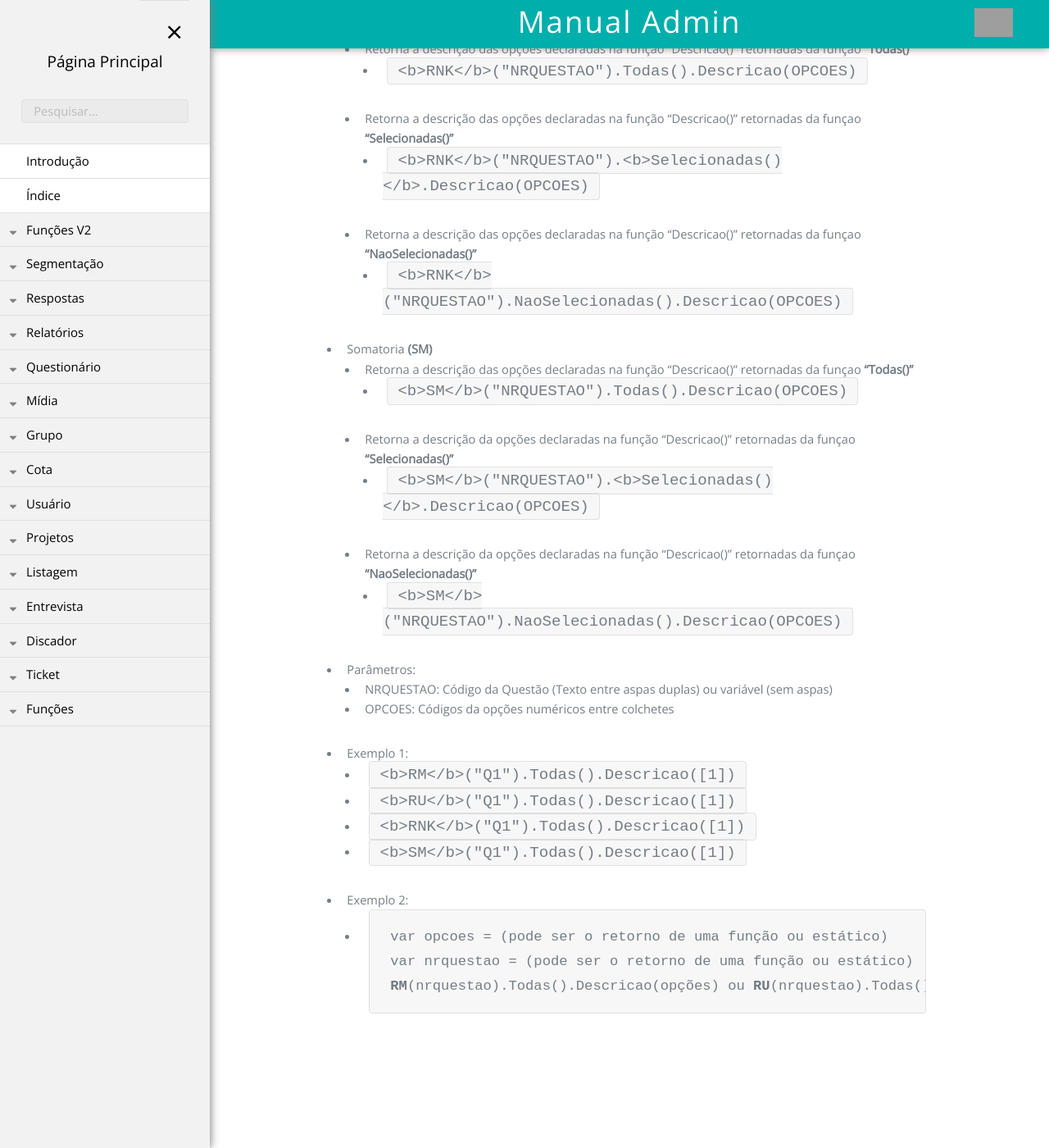
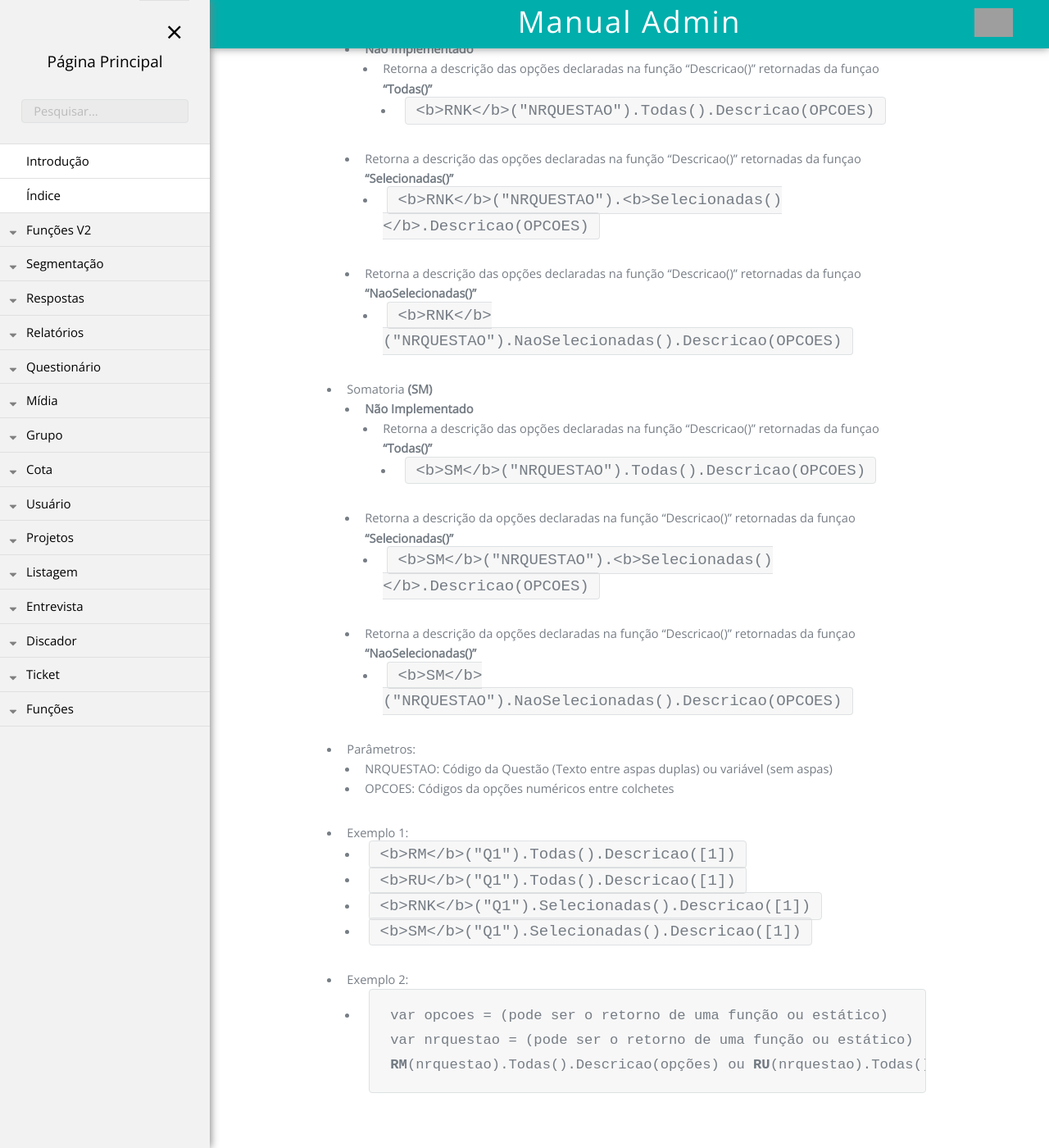
Before and after one commit to rogerio-figueiredo-hsr/hsrtechonline.github.io, a Jekyll site: the page built from _posts/2019-04-01-descricao.md, in a window 1280 px wide and 1400 px high, scrolled down 1013 px. Shown: the whole window at 82% size. Built offline with Jekyll 4.4.1, drawn with Linux system fonts in a browser that asks for light colours; grey boxes are pictures that could not be loaded.

Commit message:
Update 2019-04-01-descricao.md

```diff
--- a/_posts/2019-04-01-descricao.md
+++ b/_posts/2019-04-01-descricao.md
@@ -25,15 +25,17 @@ pasta: "funcoesv2"
   - Retorna a descrição das opções declaradas na função "Descricao()" retornadas da funçao **"NaoSelecionadas()"**
     - `<b>RU</b>("NRQUESTAO").NaoSelecionadas().Descricao(OPCOES)`
 - Ranking **(RNK)**
-  - Retorna a descrição das opções declaradas na função "Descricao()" retornadas da funçao **"Todas()"**
-    - `<b>RNK</b>("NRQUESTAO").Todas().Descricao(OPCOES)`
+  - **Não Implementado**
+    - Retorna a descrição das opções declaradas na função "Descricao()" retornadas da funçao **"Todas()"**
+      - `<b>RNK</b>("NRQUESTAO").Todas().Descricao(OPCOES)`
   - Retorna a descrição das opções declaradas na função "Descricao()" retornadas da funçao **"Selecionadas()"**
     - `<b>RNK</b>("NRQUESTAO").<b>Selecionadas()</b>.Descricao(OPCOES)`
   - Retorna a descrição das opções declaradas na função "Descricao()" retornadas da funçao **"NaoSelecionadas()"**
     - `<b>RNK</b>("NRQUESTAO").NaoSelecionadas().Descricao(OPCOES)`
 - Somatoria **(SM)**
-  - Retorna a descrição das opções declaradas na função "Descricao()" retornadas da funçao **"Todas()"**
-    - `<b>SM</b>("NRQUESTAO").Todas().Descricao(OPCOES)`
+  - **Não Implementado**
+    - Retorna a descrição das opções declaradas na função "Descricao()" retornadas da funçao **"Todas()"**
+      - `<b>SM</b>("NRQUESTAO").Todas().Descricao(OPCOES)`
   - Retorna a descrição da opções declaradas na função "Descricao()" retornadas da funçao **"Selecionadas()"**
     - `<b>SM</b>("NRQUESTAO").<b>Selecionadas()</b>.Descricao(OPCOES)`
   - Retorna a descrição da opções declaradas na função "Descricao()" retornadas da funçao **"NaoSelecionadas()"**
@@ -45,8 +47,8 @@ pasta: "funcoesv2"
 - Exemplo 1:
   - `<b>RM</b>("Q1").Todas().Descricao([1])`
   - `<b>RU</b>("Q1").Todas().Descricao([1])`
-  - `<b>RNK</b>("Q1").Todas().Descricao([1])`
-  - `<b>SM</b>("Q1").Todas().Descricao([1])`
+  - `<b>RNK</b>("Q1").Selecionadas().Descricao([1])`
+  - `<b>SM</b>("Q1").Selecionadas().Descricao([1])`
 - Exemplo 2:
     - <pre>
       <code>var opcoes = (pode ser o retorno de uma função ou estático)
```
